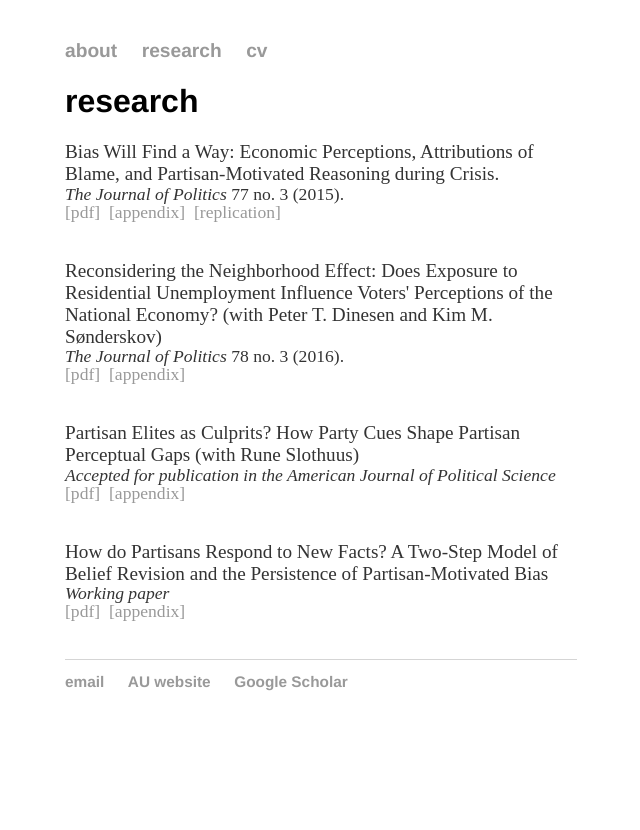
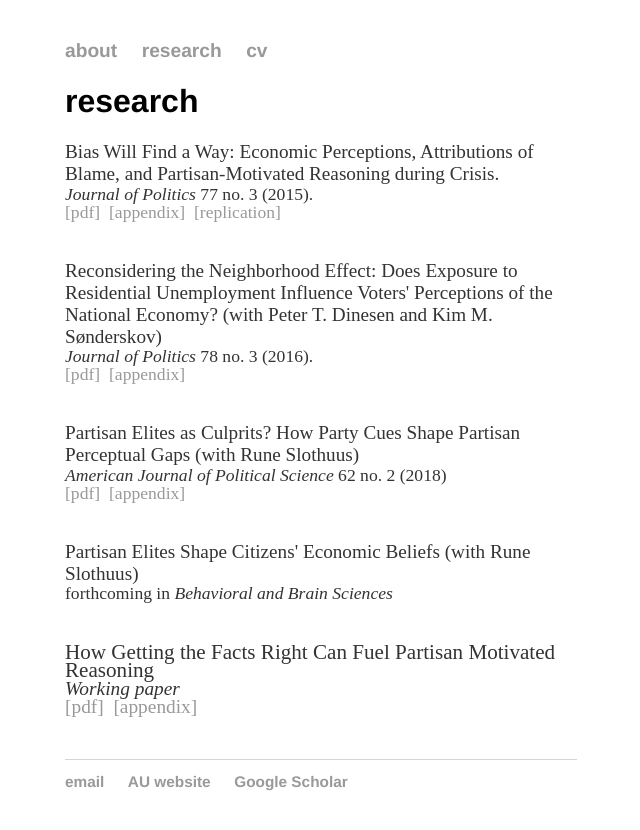
Before and after one commit to mbisgaard/mbisgaard.github.io, a Jekyll site: the page built from research/index.html, in a window 1280 px wide. Shown: the top 830 px of the page, without its empty margins (319-959 px from the left). Built offline with Jekyll 4.4.1, drawn with Linux system fonts in a browser that asks for light colours.

Commit message:
Update index.html

```diff
--- a/research/index.html
+++ b/research/index.html
@@ -6,7 +6,7 @@ title: mbisgaard::research
 	<h1>research</h1>
 
 	<pentry>Bias Will Find a Way: Economic Perceptions, Attributions of Blame, and Partisan-Motivated Reasoning during Crisis.</pentry>
-	<p1><br><i>The Journal of Politics</i> 77 no. 3 (2015).
+	<p1><br><i>Journal of Politics</i> 77 no. 3 (2015).
 	<br><a href="http://www.jstor.org/stable/10.1086/681591">[pdf]</a>
 	&nbsp;<a href="http://www.jstor.org/stable/suppl/10.1086/681591/suppl_file/140619Appendix.pdf">[appendix]</a>
 	&nbsp;<a href="https://dataverse.harvard.edu/dataset.xhtml?persistentId=doi:10.7910/DVN/29379">[replication]</a></p1><br>
@@ -15,23 +15,28 @@ title: mbisgaard::research
 	<p>&nbsp;</p>
 
 	<pentry>Reconsidering the Neighborhood Effect: Does Exposure to Residential Unemployment Influence Voters' Perceptions of the National Economy? (with Peter T. Dinesen and Kim M. Sønderskov)</pentry>
-	<br><p1><i>The Journal of Politics</i> 78 no. 3 (2016).
+	<br><p1><i>Journal of Politics</i> 78 no. 3 (2016).
 	<br><a href="https://www.dropbox.com/s/jmrg7h3wxsow4h0/neighborhood-econ-mbc-kms-ptd.pdf?dl=0">[pdf]
 	&nbsp;<a href="https://www.dropbox.com/s/xl4jzbjilwyecmh/neighborhood-econ-mbc-kms-ptd-APPENDIX.pdf?dl=0">[appendix]</a>
 	</p1>
 
 	<p>&nbsp;</p>
 	<pentry>Partisan Elites as Culprits? How Party Cues Shape Partisan Perceptual Gaps (with Rune Slothuus)</pentry><br>
-	<p1><i>Accepted for publication in the American Journal of Political Science</i>
+	<p1><i>American Journal of Political Science</i> 62 no. 2 (2018)
 	<br><a href="https://www.dropbox.com/s/y3d433q9wkr9vbh/chpartycues-DP.pdf?dl=0">[pdf]</a>
 	&nbsp;<a href="https://www.dropbox.com/s/7b3f5fjtzq5jku2/chpartycues-SI-DP.pdf?dl=0">[appendix]</a></p1>
 
 	<p>&nbsp;</p>
 
-	<pentry>How do Partisans Respond to New Facts? A Two-Step Model of Belief Revision and the Persistence of Partisan-Motivated Bias</pentry><br>
+	<pentry>Partisan Elites Shape Citizens' Economic Beliefs (with Rune Slothuus)</pentry><br>
+	<p1>forthcoming in <i>Behavioral and Brain Sciences</i>
+
+	<p>&nbsp;</p>
+
+	<pentry>How Getting the Facts Right Can Fuel Partisan Motivated Reasoning</pentry><br>
 	<p1><i>Working paper</i>
 	<br><a href="https://www.dropbox.com/s/edfp81vay80z7sy/newevidence-MB.pdf?dl=0">[pdf]</a>
-	&nbsp;<a href="https://www.dropbox.com/s/h8mbfngzpngclhu/SI_newevidence-MB.pdf?dl=0">[appendix]</a></p1>
+	&nbsp;<a href="https://www.dropbox.com/sh/ouoqjg1h051m4qc/AACQ9Wz8cX7brJcnS6GUuH5Wa?dl=0">[appendix]</a></p1>
 
 	<p>&nbsp;</p>
 
```
